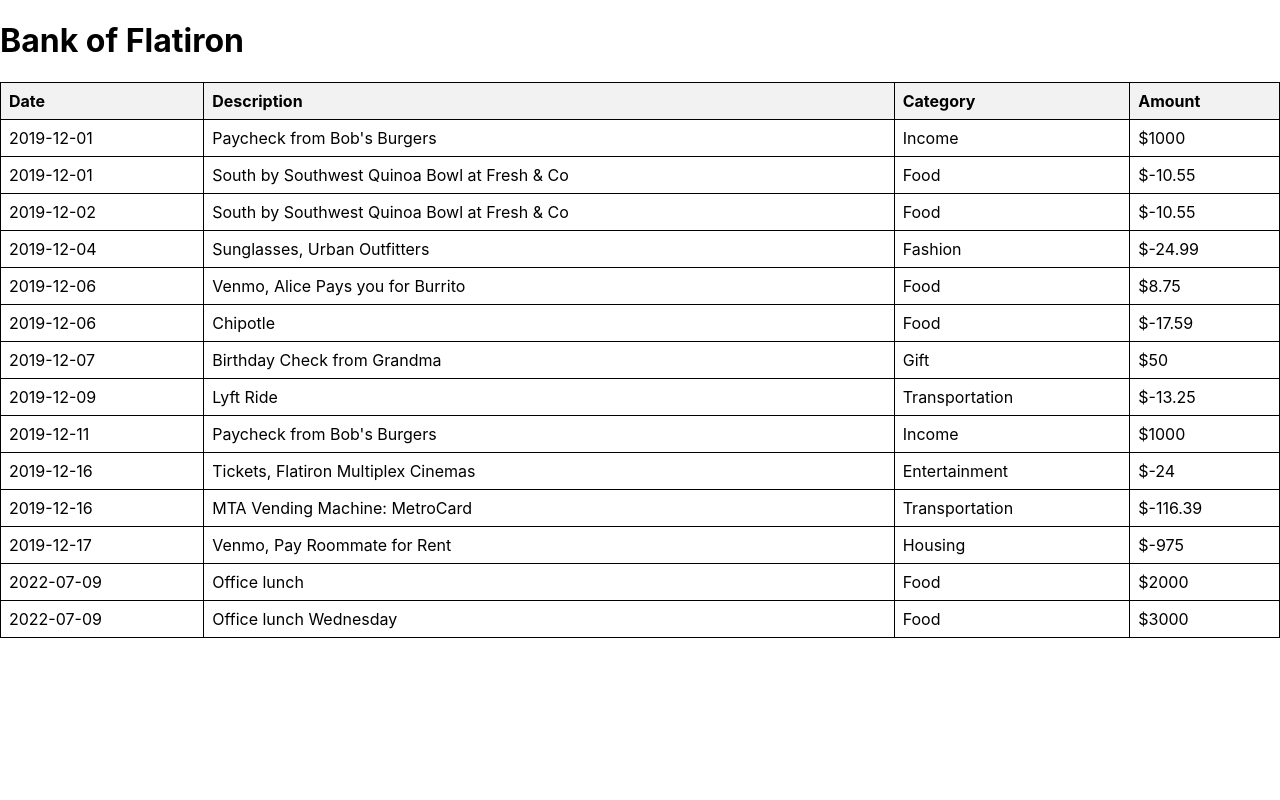
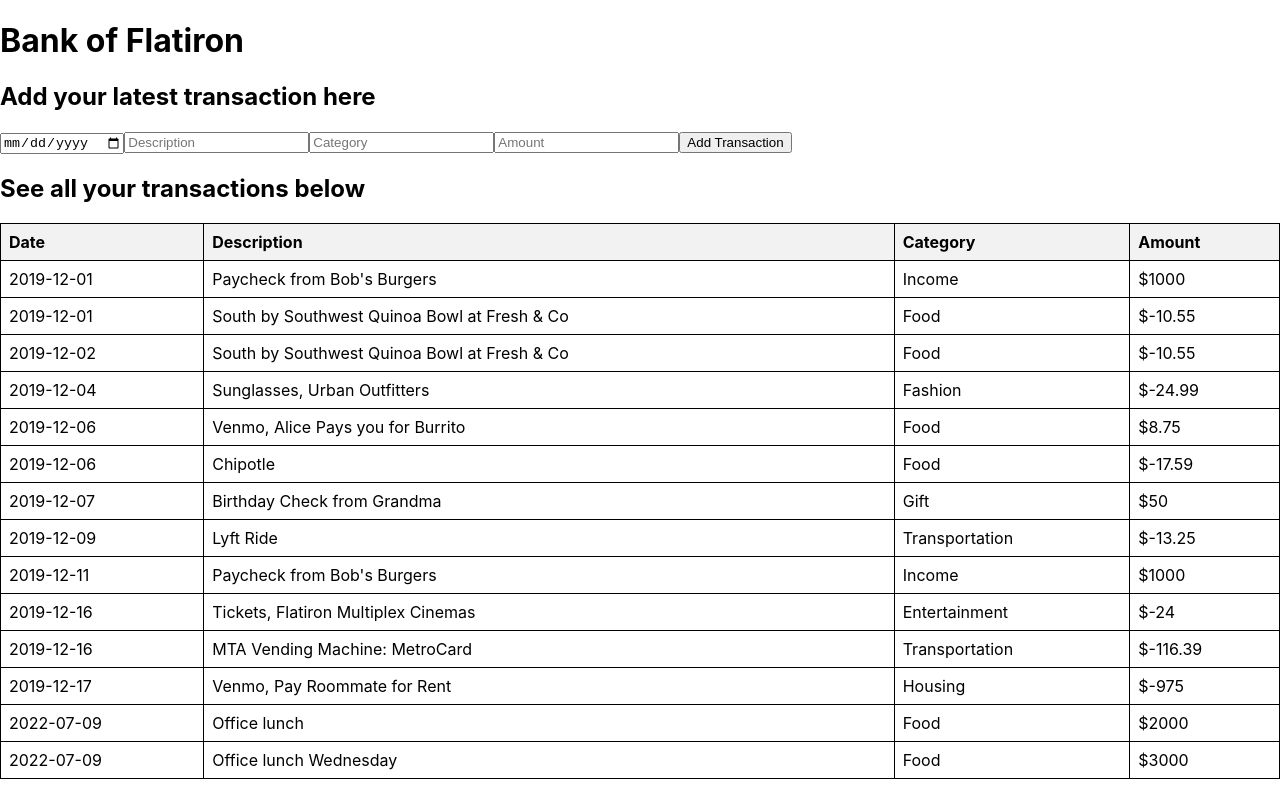
Before and after one commit to clare-oparo/flatironbank, a React (Create React App) app in the folder flatiron-bank/: page / in a window 1280 px wide. Built offline with nearby package versions, Linux system fonts and the light colour scheme; data requests are answered from the project's data file.

Commit message:
updated transaction form component

```diff
--- a/flatiron-bank/src/App.js
+++ b/flatiron-bank/src/App.js
@@ -1,9 +1,15 @@
 import React, { useState, useEffect } from 'react';
 import TransactionTable from './components/TransactionTable';
+import TransactionForm from './components/TransactionForm';
 
 
 function App() {
   const [transactions, setTransactions] = useState([]);
+  // add a new transaction
+  const addTransaction = (newTransaction) => {
+    setTransactions([...transactions, newTransaction]);
+
+  };
 
   useEffect(() => {
     const fetchTransactions = async () => {
@@ -11,7 +17,7 @@
         const response = await fetch('http://localhost:8001/transactions');
         if (!response.ok) throw new Error('Failed to fetch');
         const data = await response.json();
-        setTransactions(data); // Adjust this if your data structure requires
+        setTransactions(data);
       } catch (error) {
         console.error("Error fetching transactions:", error);
       }
@@ -23,6 +29,9 @@
   return (
     <div className="App">
       <h1>Bank of Flatiron</h1>
+      <h2>Add your latest transaction here</h2>
+      <TransactionForm onAddTransaction={addTransaction} />
+      <h2>See all your transactions below</h2>
       <TransactionTable transactions={transactions} />
     </div>
   );
--- a/flatiron-bank/src/components/TransactionForm.js
+++ b/flatiron-bank/src/components/TransactionForm.js
@@ -1 +1,65 @@
-//adda new transaction
+//add a new transaction
+// TransactionForm.js
+import React, { useState } from 'react';
+
+function TransactionForm({ onAddTransaction }) {
+  const [date, setDate] = useState('');
+  const [description, setDescription] = useState('');
+  const [category, setCategory] = useState('');
+  const [amount, setAmount] = useState('');
+
+  const handleSubmit = (event) => {
+    event.preventDefault(); // Prevent the form from refreshing the page
+    // Construct a new transaction object
+    const newTransaction = {
+      id: Math.random(), // Temporarily generate unique ids.
+      date,
+      description,
+      category,
+      amount: parseFloat(amount), // To make sure the amount is a number
+    };
+
+    onAddTransaction(newTransaction); // Call the function passed as prop to add the new transaction
+
+    // Reset form fields
+    setDate('');
+    setDescription('');
+    setCategory('');
+    setAmount('');
+  };
+
+  return (
+    <form onSubmit={handleSubmit}>
+      <input
+        type="date"
+        value={date}
+        onChange={(e) => setDate(e.target.value)}
+        required
+      />
+      <input
+        type="text"
+        placeholder="Description"
+        value={description}
+        onChange={(e) => setDescription(e.target.value)}
+        required
+      />
+      <input
+        type="text"
+        placeholder="Category"
+        value={category}
+        onChange={(e) => setCategory(e.target.value)}
+        required
+      />
+      <input
+        type="number"
+        placeholder="Amount"
+        value={amount}
+        onChange={(e) => setAmount(e.target.value)}
+        required
+      />
+      <button type="submit">Add Transaction</button>
+    </form>
+  );
+}
+
+export default TransactionForm;
```
